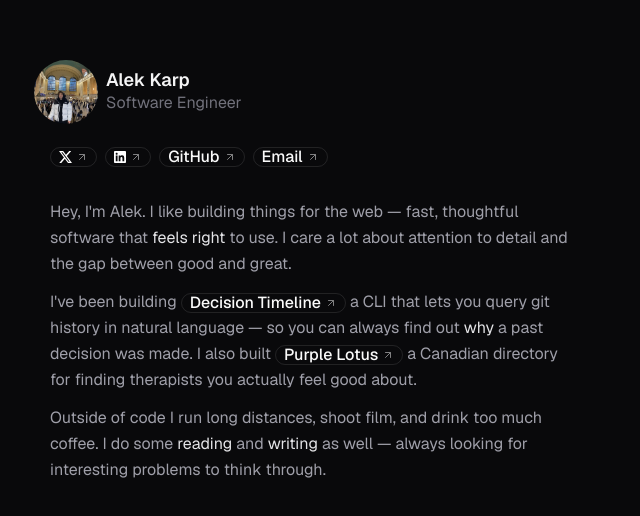
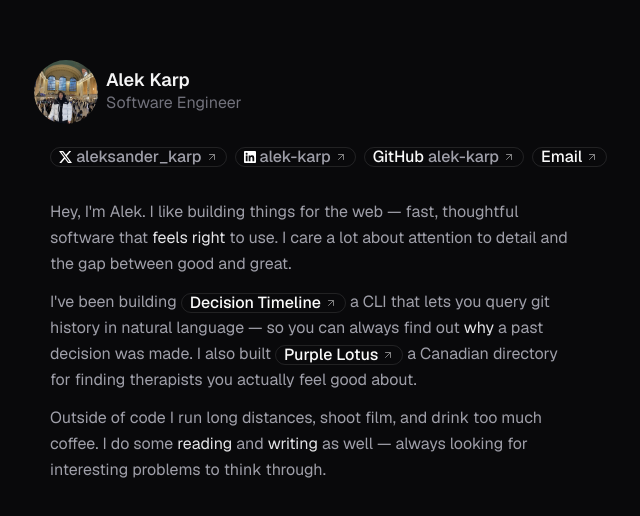
Before and after one commit to alek-karp/meet-me, a Next.js app: page / in a window 1280 px wide. Shown: the part 124-640 px from the top of the page, without its empty margins (324-964 px from the left). Built offline with nearby package versions, Linux system fonts and the light colour scheme.

Commit message:
feat(home): improve social links by adding handles for X, LinkedIn, and GitHub

```diff
--- a/app/(main)/page.tsx
+++ b/app/(main)/page.tsx
@@ -6,13 +6,19 @@ import { links } from "@/lib/links";
 import { projects } from "@/lib/projects";
 
 const socials = [
-	{ label: "X", icon: "/social-icons/x.svg", href: links.twitter },
+	{
+		label: "X",
+		icon: "/social-icons/x.svg",
+		href: links.twitter,
+		handle: "aleksander_karp",
+	},
 	{
 		label: "LinkedIn",
 		icon: "/social-icons/linkedin.svg",
 		href: links.linkedin,
+		handle: "alek-karp",
 	},
-	{ label: "GitHub", icon: null, href: links.github },
+	{ label: "GitHub", icon: null, href: links.github, handle: "alek-karp" },
 ];
 
 export default function Home() {
@@ -50,6 +56,7 @@ export default function Home() {
 								) : (
 									s.label
 								)}
+								{s.handle && <span className="text-zinc-400">{s.handle}</span>}
 								<ArrowUpRight size={10} className="opacity-50" />
 							</a>
 						</Badge>
```
